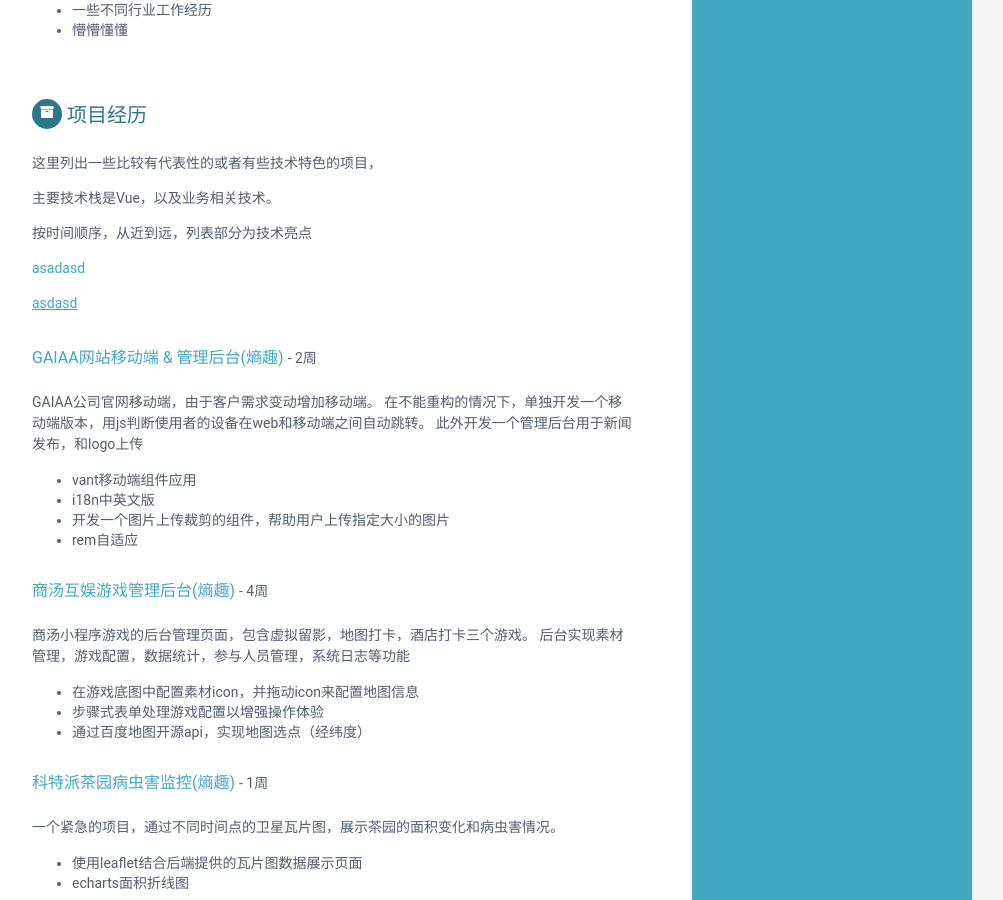
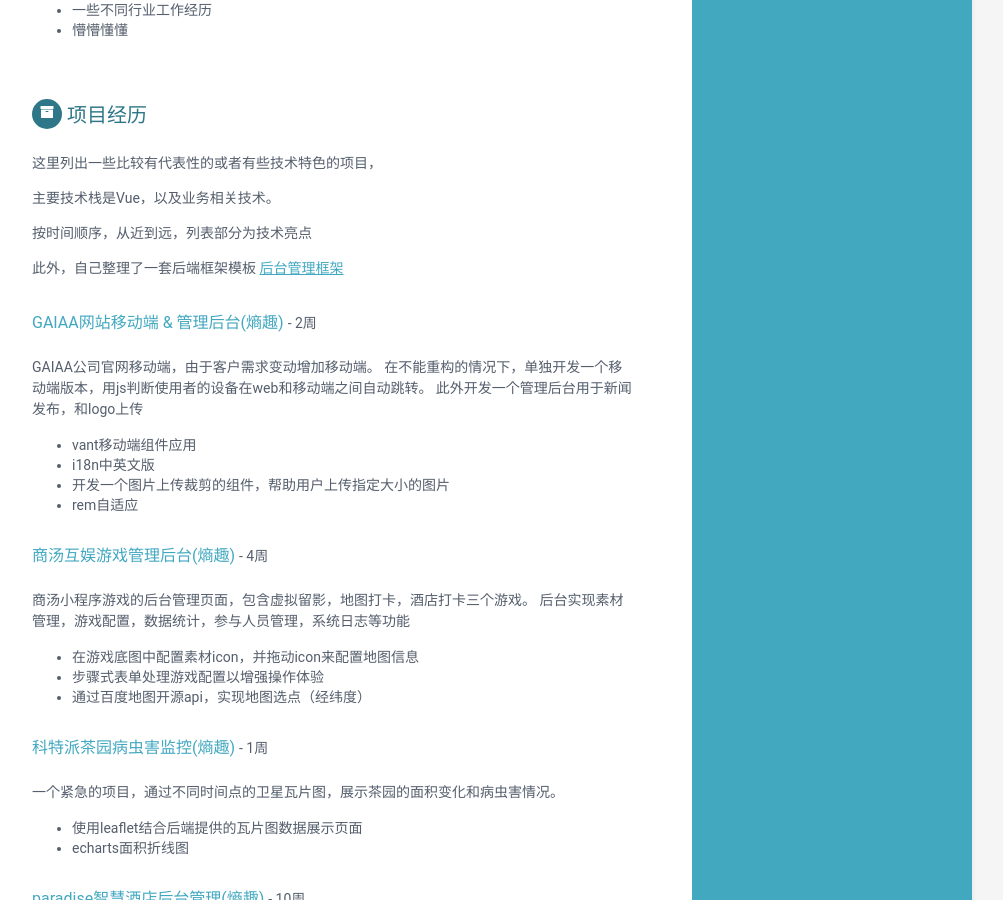
Before and after one commit to wellfrog16/cv, a Jekyll site: the page built from index.html, in a window 1280 px wide and 900 px high, scrolled down 1676 px. Shown: the whole window, without its empty margins (168-1171 px from the left). Built offline with Jekyll 4.4.1, drawn with Linux system fonts in a browser that asks for light colours.

Commit message:
资料更新

```diff
--- a/_data/data.yml
+++ b/_data/data.yml
@@ -140,9 +140,8 @@ projects:
 
       按时间顺序，从近到远，列表部分为技术亮点
 
-      <a>asadasd</a>
-
-      [asdasd](http://aaa.com)
+      此外，自己整理了一套后端框架模板
+      [后台管理框架](https://wellfrog16.github.io/template-vue-admin)
 
     assignments:
       - title: GAIAA网站移动端 & 管理后台(熵趣)
```
